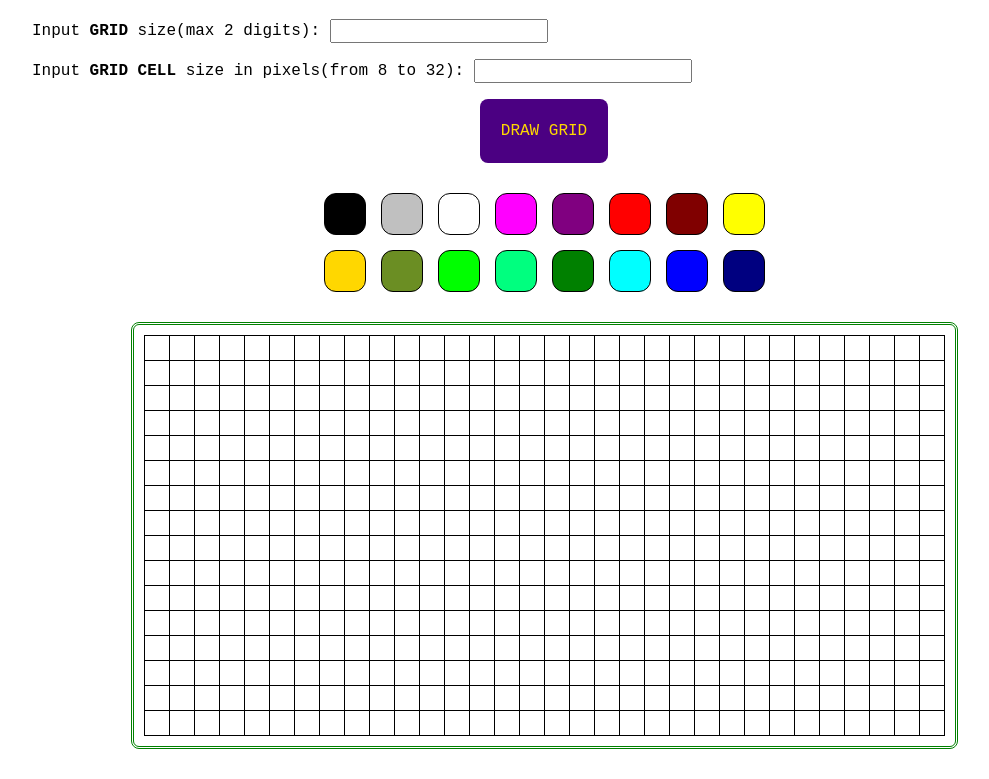
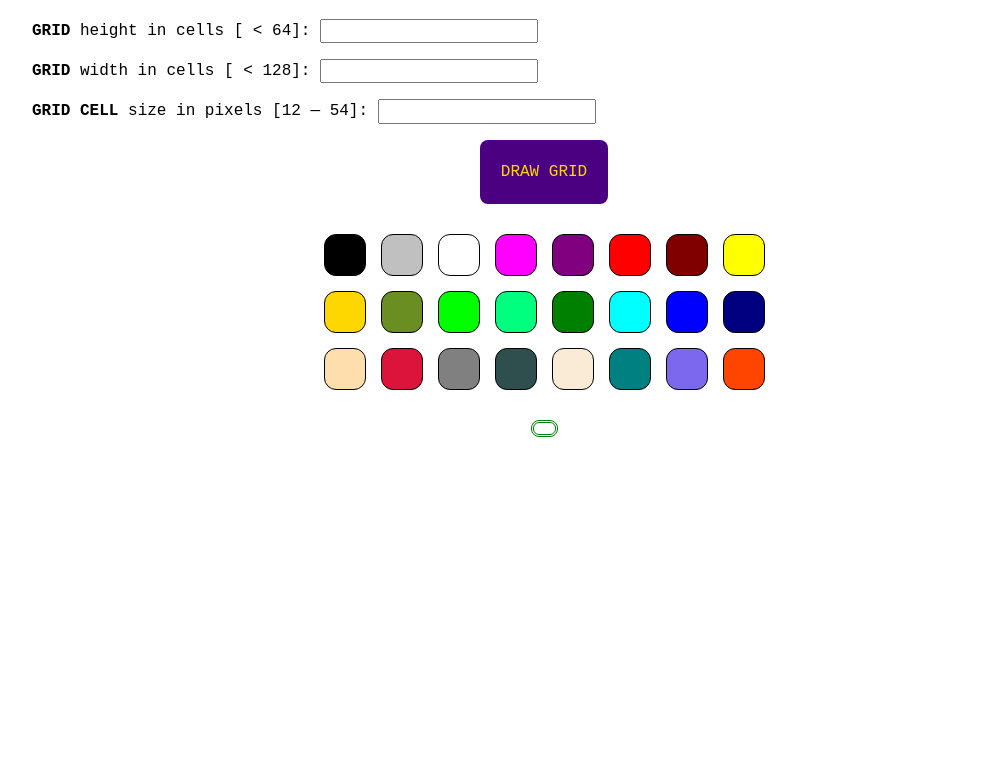
Before and after one commit to Michae1-Jackson/Pixel-Draw, a plain HTML site: page index.html in a window 1280 px wide. Shown: the part 61-840 px from the top of the page, without its empty margins (96-1085 px from the left). After the commit the page ends 800 px from the top, so only its background shows below. Drawn offline with nearby package versions, Linux system fonts and the light colour scheme.

Commit message:
Add colors, fix some issues

```diff
--- a/assets/style.css
+++ b/assets/style.css
@@ -27,7 +27,7 @@ h1 {
 .draw_button {
   height: 64px;
   width: 128px;
-  background-color: #4B0082;
+  background-color: #4b0082;
   color: gold;
   border: none;
   border-radius: 8px;
@@ -168,3 +168,35 @@ h1 {
 .navy {
   background-color: navy;
 }
+
+.NavajoWhite {
+  background-color: NavajoWhite;
+}
+
+.Crimson {
+  background-color: Crimson;
+}
+
+.Gray {
+  background-color: Gray;
+}
+
+.DarkSlateGray {
+  background-color: DarkSlateGray;
+}
+
+.AntiqueWhite {
+  background-color: AntiqueWhite;
+}
+
+.Teal {
+  background-color: Teal;
+}
+
+.MediumSlateBlue {
+  background-color: MediumSlateBlue;
+}
+
+.OrangeRed {
+  background-color: OrangeRed;
+}
--- a/grid.js
+++ b/grid.js
@@ -36,12 +36,14 @@ function gridDraw() {
 
   height = document.getElementById("grid_height").value;
   height = height ? height : "16";
+  width = document.getElementsById("grid_width").value;
+  width = width ? width : "32";
   size = document.getElementById("cell_size").value;
   size = size ? size : "24";
 
   if (
-    !height.match(/^[0-9]{1,2}$/)
-    // !size.match(/^([8,9]{1})|([1,2]{1}[0-9]{1})|([3]{1}[0,1,2]{1})$/)
+    !height.match(/^[0-9]{1,2}$/) ||
+    !size.match(/^([1]{1}[2-9]{1})|([2-4]{1}[0-9]{1})|([5]{1}[0-4]{1})$/)
   ) {
     window.alert("Please enter according to the required form");
     return;
@@ -52,6 +54,7 @@ function gridDraw() {
   }
 
   height = Number(height);
+  width = Number(width);
   size = Number(size);
 
   grid.setAttribute("style", ` width: ${2 * height * (size + 1)}px;`);
@@ -61,7 +64,7 @@ function gridDraw() {
     level.setAttribute("class", " level");
     level.setAttribute("style", `height: ${size + 1}px`);
 
-    for (let j = 0; j < 2 * height; j++) {
+    for (let j = 0; j < width; j++) {
       level.append(cellDraw(size));
     }
     grid.append(level);
--- a/index.html
+++ b/index.html
@@ -17,11 +17,15 @@
     <div class="wrapper">
       <h1>PIXEL DRAW</h1>
       <p>
-        Input <b>GRID</b> size(max 2 digits):
+        <b>GRID</b> height in cells [ &lt; 64]:
         <input id="grid_height" type="text" />
       </p>
       <p>
-        Input <b>GRID CELL</b> size in pixels(from 8 to 32):
+        <b>GRID</b> width in cells [ &lt; 128]:
+        <input id="grid_width" type="text" />
+      </p>
+      <p>
+        <b>GRID CELL</b> size in pixels [12 &mdash; 54]:
         <input id="cell_size" type="text" />
       </p>
       <div class="draw_button_wrap">
@@ -47,6 +51,14 @@
       <div class="color_block aqua"></div>
       <div class="color_block blue"></div>
       <div class="color_block navy"></div>
+      <div class="color_block NavajoWhite"></div>
+      <div class="color_block Crimson"></div>
+      <div class="color_block Gray"></div>
+      <div class="color_block DarkSlateGray"></div>
+      <div class="color_block AntiqueWhite"></div>
+      <div class="color_block Teal"></div>
+      <div class="color_block MediumSlateBlue"></div>
+      <div class="color_block OrangeRed"></div>
     </div>
     <div class="grid_wrap">
       <div id="_grid"></div>
```
